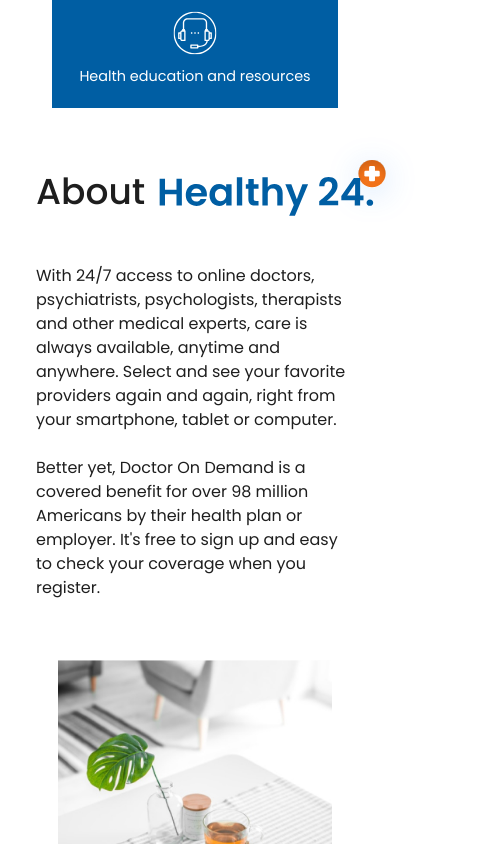
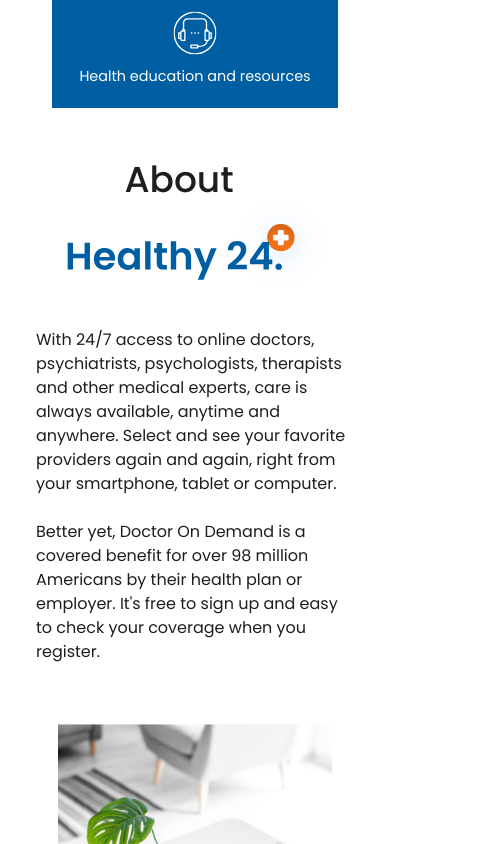
Before and after one commit to MekImEne/helathy24, a React (Create React App) app: page / in a window 390 px wide. Shown: the part 1200-2044 px from the top of the page, 483 px wide, since content can reach past the window. Built offline with nearby package versions, Linux system fonts and the light colour scheme.

Commit message:
fix Title

```diff
--- a/src/app/components/About/Title.tsx
+++ b/src/app/components/About/Title.tsx
@@ -3,8 +3,8 @@
 
 export default function Title({ text }: { text: string }) {
     return (
-        <div className="flex flex-row items-center mb-10">
-            <h2 className="text-4xl sm:text-5xl mt-6 mr-3 font-medium text-TEXT_GREY "> {text} </h2>
+        <div className="flex flex-col sm:flex-row items-center mb-10">
+            <h2 className="text-4xl sm:text-5xl mt-6 mr-8 sm:mr-3 font-medium text-TEXT_GREY "> {text} </h2>
             <img alt='healthy24+' src={logo} className='h-[5.5rem] sm:h-28 sm:w-auto' />
         </div>
     )
```
